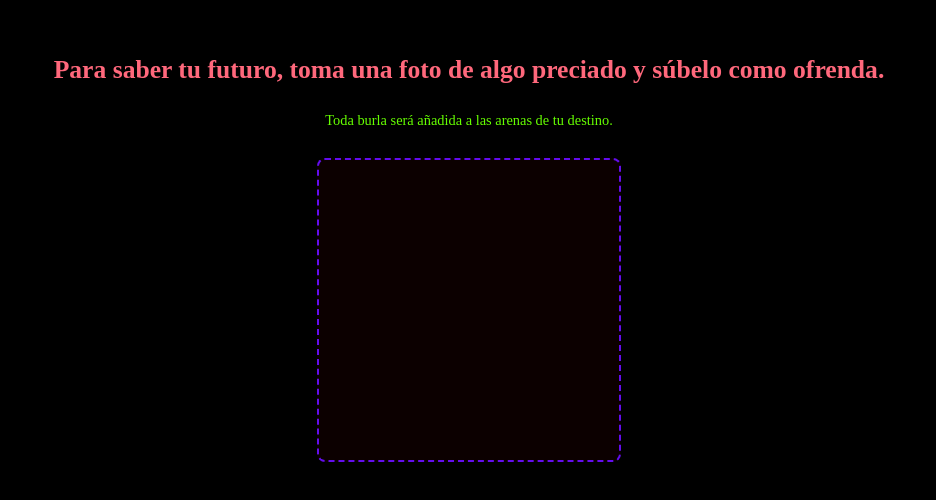
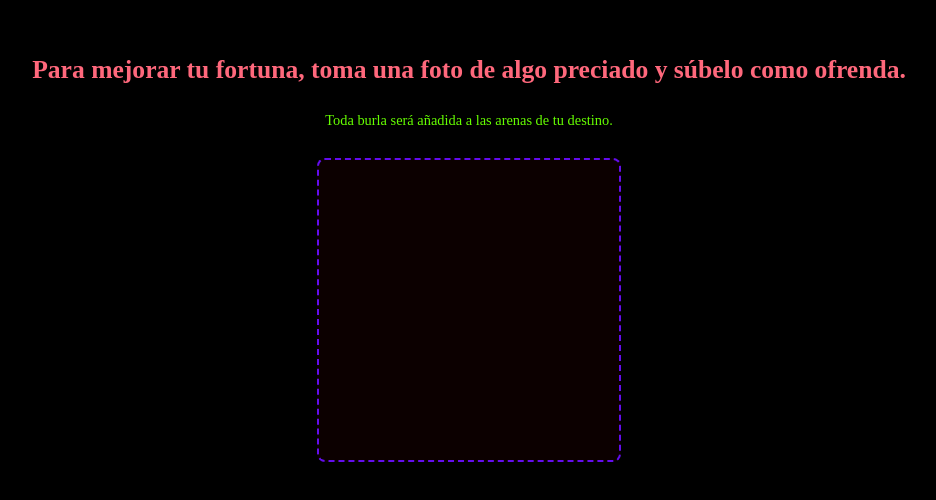
Before and after one commit to Websterror/esoteria, a plain HTML site: page index.html in a window 1280 px wide. Shown: the part 158-658 px from the top of the page, without its empty margins (171-1107 px from the left). Drawn offline with Linux system fonts and the light colour scheme.

Commit message:
Update index.html

```diff
--- a/index.html
+++ b/index.html
@@ -94,7 +94,7 @@
 </head>
 <body>
 
-  <h1>Para saber tu futuro, toma una foto de algo preciado y súbelo como ofrenda.</h1>
+  <h1>Para mejorar tu fortuna, toma una foto de algo preciado y súbelo como ofrenda.</h1>
   <p>Toda burla será añadida a las arenas de tu destino.</p>
 
   <div class="upload-container">
```
